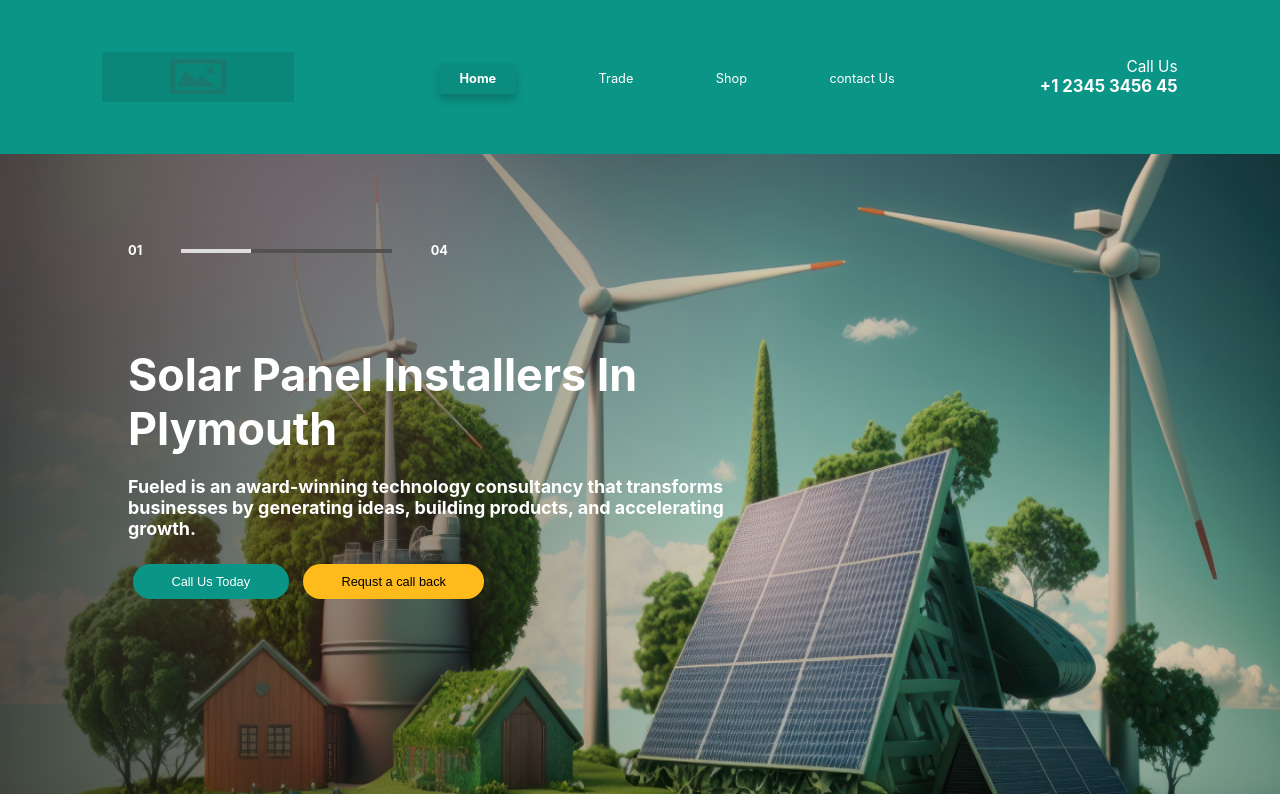
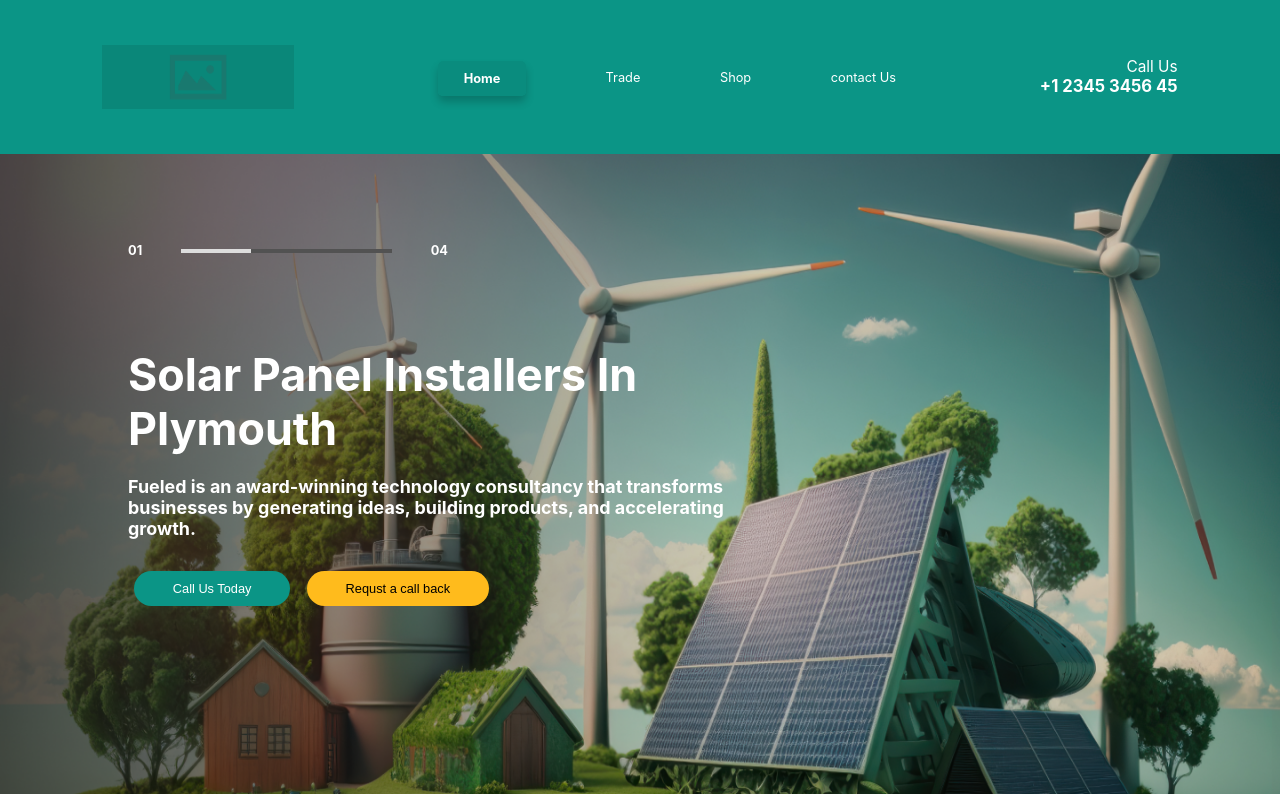
Before and after one commit to Mostafa23/Solar-Panel, a plain HTML site: page index.html in a window 1280 px wide. Shown: the top 800 px of the page. Drawn offline with Linux system fonts and the light colour scheme.

Commit message:
Update style.css

```diff
--- a/css/style.css
+++ b/css/style.css
@@ -24,7 +24,7 @@ body {
 
 .header_icon_ {
     width: 15vw;
-    height: 50px;
+    height: 5vw;
     position: relative;
     display: flex;
     align-items: center;
@@ -61,7 +61,7 @@ body {
 .header_list_li_a_ {
     color: white;
     text-decoration: none;
-    padding: 5px 0px;
+    padding: 0.5vw 0;
     transition: color 0.3s ease;
     font-size: 1vw;
 }
@@ -72,8 +72,8 @@ body {
 
 .header_list_li_a_1 {
     background-color: rgb(10, 140, 126);
-    padding: 8px 20px;
-    border-radius: 4px;
+    padding: 0.8vw 2vw;
+    border-radius: 0.4vw;
     transform: scale(1.1);
     box-shadow: 0 6px 8px rgba(0, 0, 0, 0.2);
     font-weight: bold;
@@ -164,16 +164,16 @@ body {
     font-weight: bold;
 
     color: rgb(255, 255, 255);
-    margin-bottom: 20px;
+    margin-bottom: 2vw;
 }
 
 .main_container_content_btn1,
 .main_container_content_btn2 {
-    padding: 10px 3vw;
-    margin: 5px;
+    padding: 0.8vw 3vw;
+    margin: 0.5vw;
     border: none;
-    border-radius: 50px;
-    font-size: 16px;
+    border-radius: 5vw;
+    font-size: 1vw;
     transition: background-color 0.3s ease;
     font-size: 1vw;
 }
@@ -219,8 +219,8 @@ body {
 .section_1_container_imgBack_imgOver_ {
     width: 60%;
     height: 40%;
-    padding: 10px;
-    border-radius: 10px;
+    padding: 1vw;
+    border-radius: 1vw;
     position: absolute;
     background-color: rgb(255, 187, 28);
 
```
